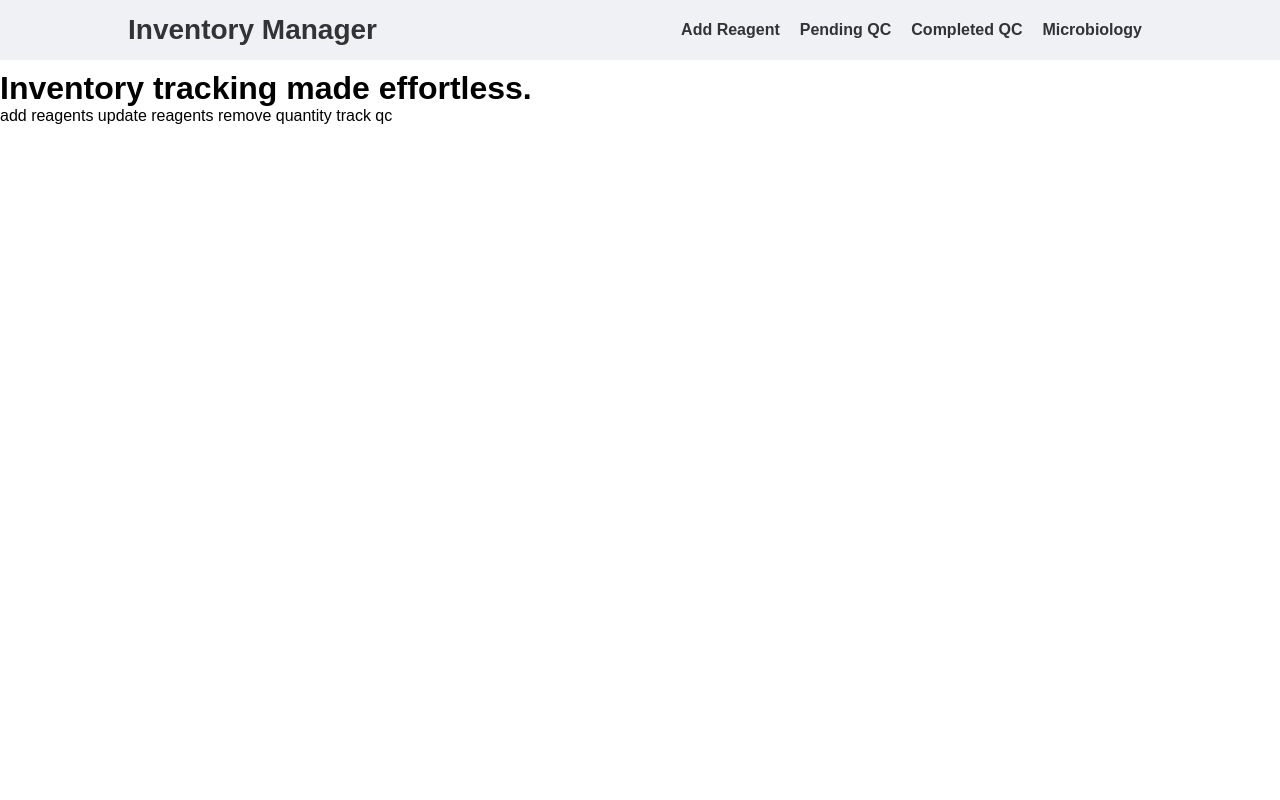
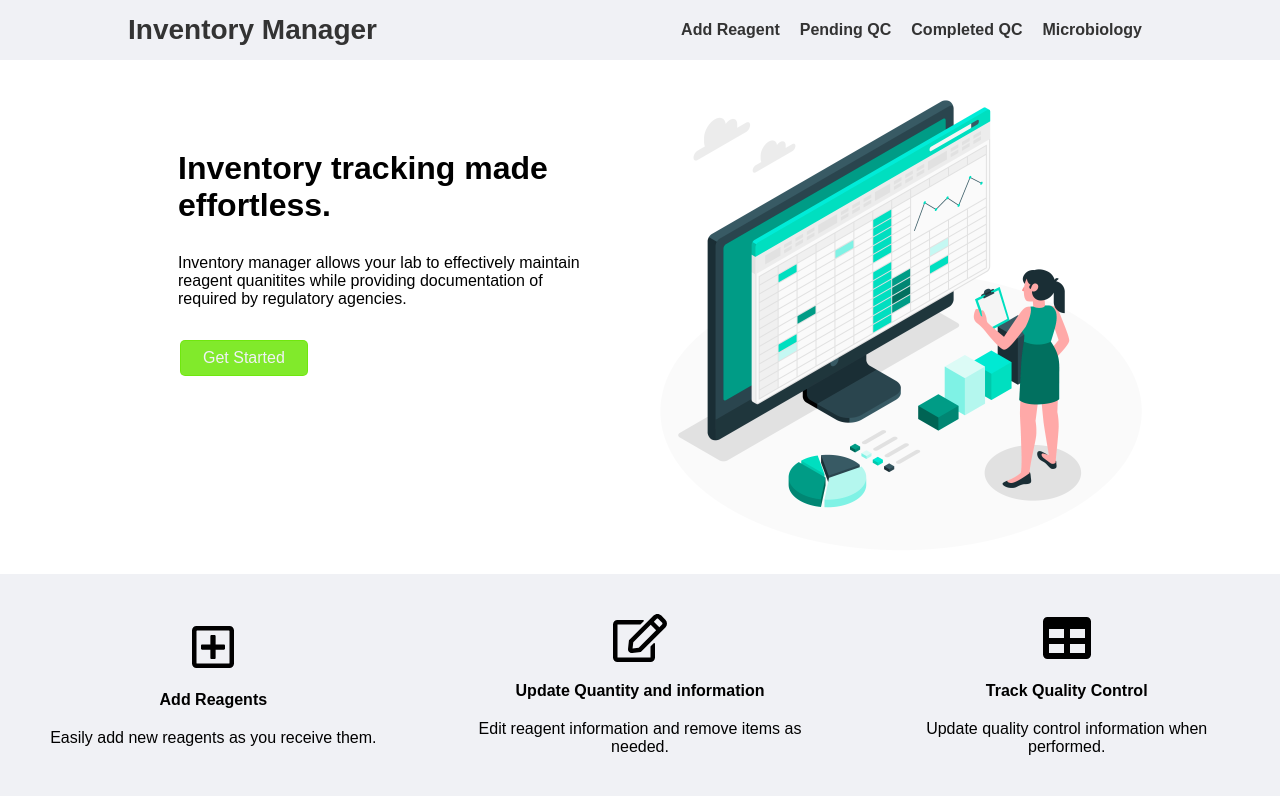
Before and after one commit to SteveZych/reagent_inventory, a Node server app: page / in a window 1280 px wide. Run offline with Node 20, Linux system fonts and the light colour scheme; some libraries are stand-ins or nearby versions.

Commit message:
homepage style

```diff
--- a/index.js
+++ b/index.js
@@ -291,6 +291,6 @@ app.get("/completedQC", (req, res) => {
 
 
 
-  //Table needed for reagents, QC, and log of transactions
+  //Table for log of transactions
 
 // Shorten table in reagent view by adding bread crumb
--- a/public/styles/styles.css
+++ b/public/styles/styles.css
@@ -8,6 +8,7 @@
 	--dark-accent-color: #333;
 	--main-grey: #555;
 	--green-edit: #6ee70adc;
+	--disable-grey: rgb(124, 123, 123);
 }
 
 /* ------------------------- */
@@ -55,6 +56,56 @@ a:hover {
 	bottom: 0;
 	background-color: rgba(0, 0, 0, 0.85);
 	z-index: 5;
+}
+
+.disable {
+	background-color: var(--disable-grey);
+}
+
+.row {
+	display: flex;
+	flex-direction: row;
+}
+
+/* ------------------------- */
+/* Images */
+/* ------------------------- */
+
+.mainimg{
+	height: 500px;
+	width: 500px;
+}
+
+/* ------------------------- */
+/* Home Page */
+/* ------------------------- */
+
+.mainText {
+	padding: 50px;
+}
+
+.mainItem{
+	margin: 30px 0;
+}
+
+.getStarted{
+	margin-top: 50px;
+}
+
+.explanations{
+	justify-content: center;
+	background-color: var(--light-accent-color);
+}
+
+.explanation {
+	margin: auto;
+	width: 100%;
+	padding: 30px;
+}
+
+.items{
+	padding: 10px;
+	text-align: center;
 }
 
 
--- a/views/_footer.ejs
+++ b/views/_footer.ejs
@@ -7,7 +7,7 @@
   </footer>
 
 </div>
-<script src="https://cdn.jsdelivr.net/npm/bootstrap@5.1.3/dist/js/bootstrap.bundle.min.js" integrity="sha384-ka7Sk0Gln4gmtz2MlQnikT1wXgYsOg+OMhuP+IlRH9sENBO0LRn5q+8nbTov4+1p" crossorigin="anonymous"></script>
+<script src="https://use.fontawesome.com/releases/v5.15.4/js/all.js" data-auto-replace-svg="nest"></script>
 </body>
 
 </html>
--- a/views/index.ejs
+++ b/views/index.ejs
@@ -1,10 +1,37 @@
 <%- include("_header") -%>
+<div class="container row">
+    <div class="mainText">
+        <h1 class="mainItem">Inventory tracking made effortless.</h1>
+        <p class="mainItem">Inventory manager allows your lab to effectively maintain reagent quanitites while providing
+            documentation of required by regulatory agencies.
+        </p>
+        <button class="edit mainItem getStarted" type="button"><a href="/add">Get Started</a></button>
+    </div>
+    <div class="mainImgDiv">
+        <img class="mainimg" src="images/tracking-image.jpg" alt="tracking">
+    </div>
+</div>
 
-<h1>Inventory tracking made effortless.</h1>
+<div class="row explanations">
+    <div class="explanation">
+        <div class="items"><i class="far fa-plus-square fa-3x"></i></div>
+        <div class="items"><h4 class="">Add Reagents</h4></div>
+        <div class="items"><p class="">Easily add new reagents as you receive them.</p></div>
+    </div>
+    <div class="explanation">
+        <div class="items"><i class="far fa-edit fa-3x"></i></div>
+        <div class="items"><h4>Update Quantity and information</h4></div>
+        <div class="items"><p>Edit reagent information and remove items as needed.</p></div>
+    </div>
+    <div class="explanation">
+        <div class="items"><i class="fas fa-table fa-3x"></i></div>
+        <div class="items"><h4>Track Quality Control</h4></div>
+        <div class="items"><p>Update quality control information when performed.</p></div>
+    </div>
+</div>
 
-<h3></h3>
-    add reagents
+    <!-- add reagents
     update reagents
     remove quantity
-    track qc
+    track qc -->
 <%- include("_footer") -%>
```
Also changed, not shown: views/_qcForm.ejs (+4 -4 lines), views/_remover.ejs (+11 -11 lines), data/reagents.db, public/images/tracking-image.jpg (added), 2 other files.
